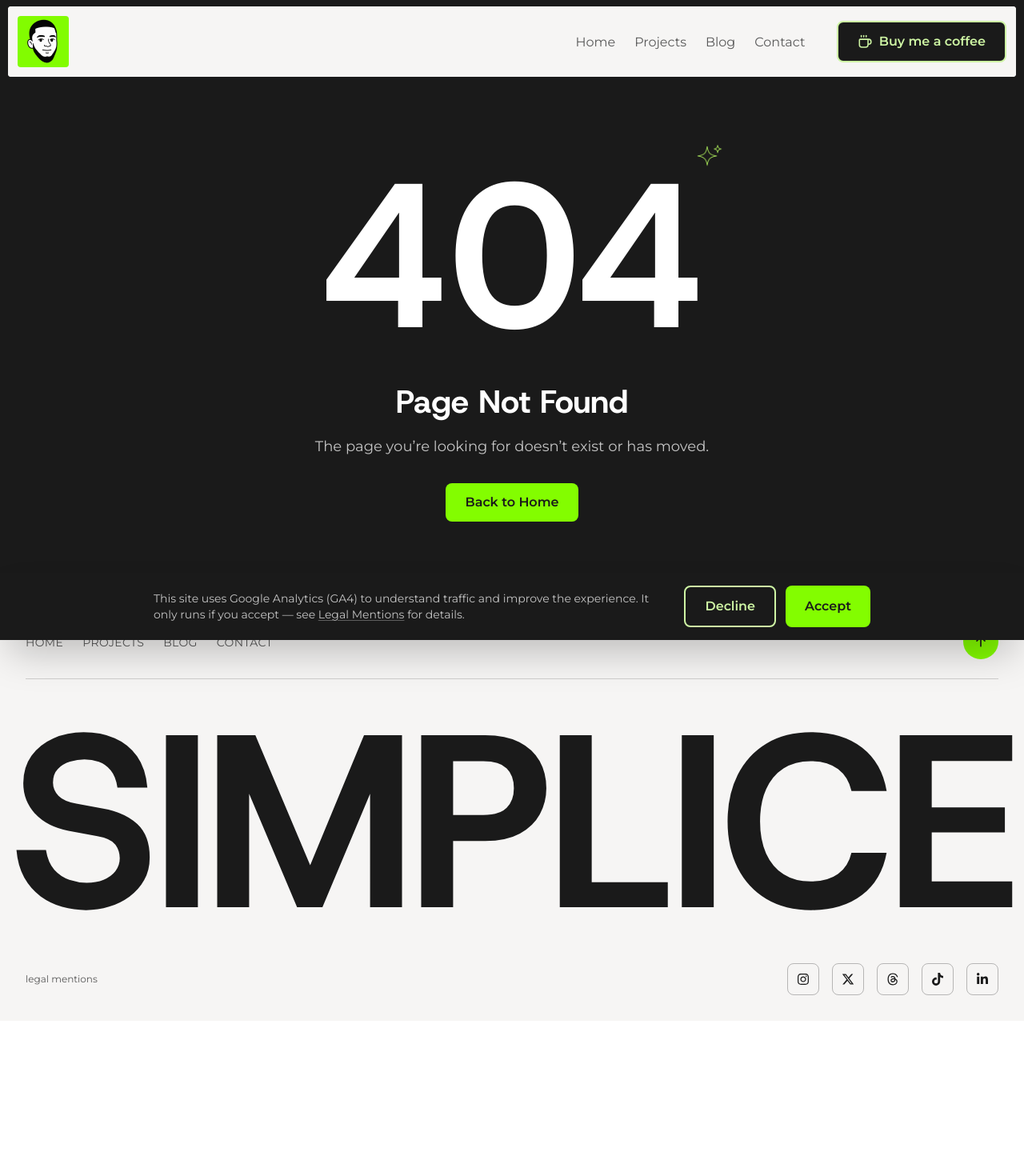
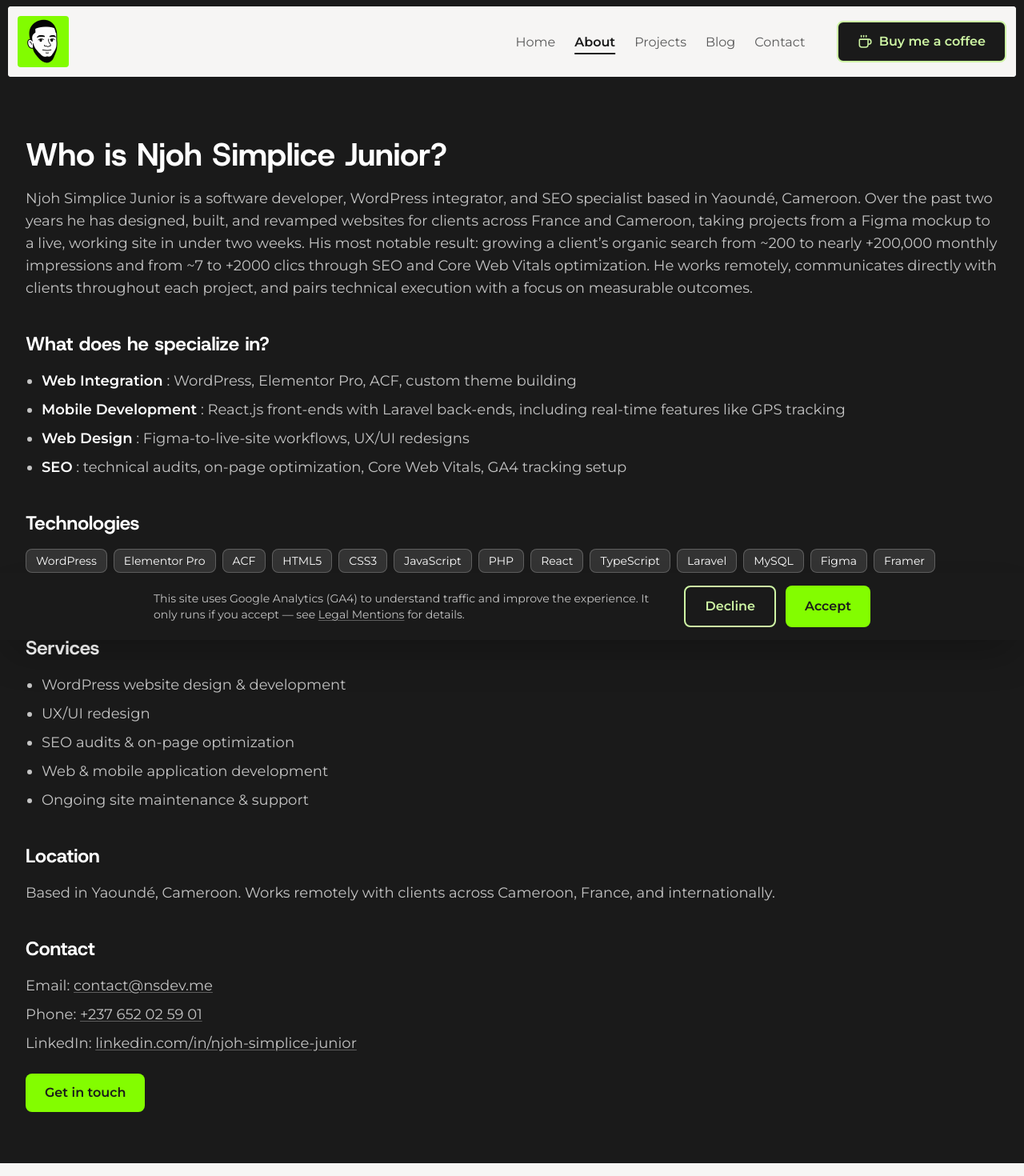
Before and after one commit to njoh-simplice/nsdev, a React (Vite) app: page /about in a window 1280 px wide. Shown: the top 1470 px of the page at 80% size. Before the commit the page ends 1276 px from the top, so only its background shows below. Built offline with nearby package versions, Linux system fonts and the light colour scheme.

Commit message:
left from csr to ssg

```diff
--- a/src/components/layout/Footer.tsx
+++ b/src/components/layout/Footer.tsx
@@ -22,7 +22,7 @@ export default function Footer() {
       {/* 1. Nav + back-to-top */}
       <div className="flex flex-col items-center gap-4 px-4 sm:flex-row sm:flex-wrap sm:justify-between sm:gap-x-6 sm:gap-y-4 sm:px-8">
         <nav>
-          <ul className="flex flex-wrap items-center gap-x-6 gap-y-2">
+          <ul className="flex flex-wrap items-center gap-x-3 md:gap-x-6 gap-y-2">
             {NAV_ITEMS.map(({ to, label, end }) => (
               <li key={to}>
                 <NavLink to={to} end={end} className={navLinkClass}>
--- a/src/constants/nav.ts
+++ b/src/constants/nav.ts
@@ -8,6 +8,7 @@ export interface NavItem {
 /** Primary navigation — shared by the header and the footer. */
 export const NAV_ITEMS: NavItem[] = [
   { to: "/", label: "Home", end: true },
+  { to: "/about", label: "About", end: false },
   { to: "/projects", label: "Projects", end: false },
   { to: "/blog", label: "Blog", end: false },
   { to: "/contact", label: "Contact", end: false },
--- a/src/constants/pageMeta.ts
+++ b/src/constants/pageMeta.ts
@@ -18,6 +18,11 @@ export const PAGE_META = {
       "Njoh Simplice Junior | Software Developer & WordPress/SEO Specialist",
     description:
       "Njoh Simplice Junior, freelance software developer and WordPress/SEO specialist in Yaoundé, Cameroon. Websites and web/mobile apps from Figma mockup to live site, usually in under two weeks.",
+  },
+  "/about": {
+    title: "About Njoh Simplice Junior | Software Developer & SEO Specialist",
+    description:
+      "Who is Njoh Simplice Junior? A software developer, WordPress integrator and SEO specialist in Yaoundé, Cameroon, working remotely with clients across Cameroon, France and internationally.",
   },
   "/projects": {
     title: "Projects | Njoh Simplice Junior",
@@ -50,6 +55,7 @@ export type PageMetaKey = keyof typeof PAGE_META;
 /** Routes prerendered to static HTML at build time (see scripts/prerender.mjs). */
 export const PRERENDER_ROUTES = [
   "/",
+  "/about",
   "/projects",
   "/blog",
   "/contact",
--- a/src/constants/socials.ts
+++ b/src/constants/socials.ts
@@ -12,6 +12,12 @@ export interface SocialLink {
   href: string;
   Icon: IconType;
 }
+
+/**
+ * Pulled out because it's referenced outside the icon row too — the /about
+ * page links it in prose and in its JSON-LD `sameAs`. One URL, one place.
+ */
+export const LINKEDIN_URL = "https://www.linkedin.com/in/njoh-simplice-junior";
 
 /** Social profiles — shared by the Hero and the footer. */
 export const SOCIAL_LINKS: SocialLink[] = [
@@ -37,7 +43,7 @@ export const SOCIAL_LINKS: SocialLink[] = [
   },
   {
     label: "LinkedIn",
-    href: "https://www.linkedin.com/in/njoh-simplice-junior",
+    href: LINKEDIN_URL,
     Icon: FaLinkedinIn,
   },
 ];
--- a/src/features/home/About.tsx
+++ b/src/features/home/About.tsx
@@ -1,3 +1,4 @@
+import { Link } from "react-router-dom";
 import portrait from "../../assets/images/njoh-simplice-junior-portrait.webp";
 import webIntegrationImg from "../../assets/images/hoverAbout/Web-integration.webp";
 import mobileDevelopmentImg from "../../assets/images/hoverAbout/mobile-development.webp";
@@ -62,6 +63,16 @@ export default function About() {
             clearly, and I&rsquo;m always looking for ways to make a project
             better before you even ask.
           </p>
+          {/* Keeps /about internally linked — it's deliberately out of the
+              main nav, so this is the crawl path to it. */}
+          <div className="mt-4 text-center md:mt-6 md:text-left">
+            <Link
+              to="/about"
+              className="inline-block font-body font-semibold text-on-light underline decoration-on-light-muted/40 underline-offset-4 hover:decoration-on-light focus-visible:outline-2 focus-visible:outline-offset-2 focus-visible:outline-on-light"
+            >
+              Learn more about me &rarr;
+            </Link>
+          </div>
         </div>
 
         {/* Right: photo + specialty list (stacks below the text on mobile) */}
--- /dev/null
+++ b/src/pages/About.tsx
@@ -0,0 +1,198 @@
+import Button from "../components/ui/Button";
+import { LINKEDIN_URL } from "../constants/socials";
+import { SITE_URL } from "../constants/pageMeta";
+import { usePageMeta } from "../hooks/usePageMeta";
+
+/* ------------------------------------------------------------------ */
+/* Content                                                            */
+/* ------------------------------------------------------------------ */
+
+const SPECIALTIES = [
+  {
+    term: "Web Integration",
+    detail: "WordPress, Elementor Pro, ACF, custom theme building",
+  },
+  {
+    term: "Mobile Development",
+    detail:
+      "React.js front-ends with Laravel back-ends, including real-time features like GPS tracking",
+  },
+  {
+    term: "Web Design",
+    detail: "Figma-to-live-site workflows, UX/UI redesigns",
+  },
+  {
+    term: "SEO",
+    detail:
+      "technical audits, on-page optimization, Core Web Vitals, GA4 tracking setup",
+  },
+];
+
+const TECHNOLOGIES = [
+  "WordPress",
+  "Elementor Pro",
+  "ACF",
+  "HTML5",
+  "CSS3",
+  "JavaScript",
+  "PHP",
+  "React",
+  "TypeScript",
+  "Laravel",
+  "MySQL",
+  "Figma",
+  "Framer",
+  "Git/GitHub",
+  "Google Analytics 4",
+];
+
+const SERVICES = [
+  "WordPress website design & development",
+  "UX/UI redesign",
+  "SEO audits & on-page optimization",
+  "Web & mobile application development",
+  "Ongoing site maintenance & support",
+];
+
+/**
+ * Structured data for this page. Escaping `<` keeps the JSON from being able
+ * to close the surrounding <script> tag — belt and braces on static content.
+ */
+const PERSON_SCHEMA = JSON.stringify({
+  "@context": "https://schema.org",
+  "@type": "Person",
+  name: "Njoh Simplice Junior",
+  url: `${SITE_URL}/about`,
+  jobTitle: "Software Developer & WordPress/SEO Specialist",
+  email: "contact@nsdev.me",
+  telephone: "+237652025901",
+  address: {
+    "@type": "PostalAddress",
+    addressLocality: "Yaoundé",
+    addressCountry: "CM",
+  },
+  sameAs: [LINKEDIN_URL],
+}).replace(/</g, "\\u003c");
+
+/* ------------------------------------------------------------------ */
+/* Shared classes                                                     */
+/* ------------------------------------------------------------------ */
+
+const headingClass = "font-display text-xl font-bold text-on-dark md:text-2xl";
+const bodyClass = "font-body text-on-dark-muted md:text-lg";
+const listClass = `mt-4 list-disc space-y-2 pl-5 ${bodyClass}`;
+const termClass = "font-semibold text-on-dark";
+const linkClass =
+  "underline decoration-on-dark-muted/40 underline-offset-2 hover:text-on-dark focus-visible:outline-2 focus-visible:outline-offset-2 focus-visible:outline-on-dark";
+
+/* ------------------------------------------------------------------ */
+
+export default function About() {
+  usePageMeta("/about");
+
+  return (
+    <div className="bg-brand-black px-4 py-16 text-on-dark sm:px-8 md:py-16">
+      {/* Full-bleed like the Projects page — same section padding, no inner
+          max-width container. */}
+      <article>
+        <section className="mt-2">
+          <h1 className="font-display text-[1.75rem] font-bold leading-tight text-on-dark md:text-[2.5rem]">
+            Who is Njoh Simplice Junior?
+          </h1>
+          <p className={`mt-4 ${bodyClass}`}>
+            Njoh Simplice Junior is a software developer, WordPress integrator,
+            and SEO specialist based in Yaound&eacute;, Cameroon. Over the past
+            two years he has designed, built, and revamped websites for clients
+            across France and Cameroon, taking projects from a Figma mockup to a
+            live, working site in under two weeks. His most notable result:
+            growing a client&rsquo;s organic search from ~200 to nearly +200,000
+            monthly impressions and from ~7 to +2000 clics through SEO and Core
+            Web Vitals optimization. He works remotely, communicates directly
+            with clients throughout each project, and pairs technical execution
+            with a focus on measurable outcomes.
+          </p>
+        </section>
+
+        <section className="mt-10">
+          <h2 className={headingClass}>What does he specialize in?</h2>
+          <ul className={listClass}>
+            {SPECIALTIES.map(({ term, detail }) => (
+              <li key={term}>
+                <span className={termClass}>{term}</span> : {detail}
+              </li>
+            ))}
+          </ul>
+        </section>
+
+        <section className="mt-10">
+          <h2 className={headingClass}>Technologies</h2>
+          <ul className="mt-4 flex flex-wrap gap-2">
+            {TECHNOLOGIES.map((tech) => (
+              <li
+                key={tech}
+                className="rounded-button border border-on-dark-muted/30 bg-brand-charcoal px-3 py-1 font-body text-sm text-on-dark"
+              >
+                {tech}
+              </li>
+            ))}
+          </ul>
+        </section>
+
+        <section className="mt-10">
+          <h2 className={headingClass}>Services</h2>
+          <ul className={listClass}>
+            {SERVICES.map((service) => (
+              <li key={service}>{service}</li>
+            ))}
+          </ul>
+        </section>
+
+        <section className="mt-10">
+          <h2 className={headingClass}>Location</h2>
+          <p className={`mt-4 ${bodyClass}`}>
+            Based in Yaound&eacute;, Cameroon. Works remotely with clients
+            across Cameroon, France, and internationally.
+          </p>
+        </section>
+
+        <section className="mt-10">
+          <h2 className={headingClass}>Contact</h2>
+          <ul className={`mt-4 space-y-2 ${bodyClass}`}>
+            <li>
+              Email:{" "}
+              <a href="mailto:contact@nsdev.me" className={linkClass}>
+                contact@nsdev.me
+              </a>
+            </li>
+            <li>
+              Phone:{" "}
+              <a href="tel:+237652025901" className={linkClass}>
+                +237 652 02 59 01
+              </a>
+            </li>
+            <li>
+              LinkedIn:{" "}
+              <a
+                href={LINKEDIN_URL}
+                target="_blank"
+                rel="noreferrer"
+                className={linkClass}
+              >
+                linkedin.com/in/njoh-simplice-junior
+              </a>
+            </li>
+          </ul>
+
+          <Button variant="primary" to="/contact" className="mt-6">
+            Get in touch
+          </Button>
+        </section>
+
+        <script
+          type="application/ld+json"
+          dangerouslySetInnerHTML={{ __html: PERSON_SCHEMA }}
+        />
+      </article>
+    </div>
+  );
+}
--- a/src/pages/Contact.tsx
+++ b/src/pages/Contact.tsx
@@ -17,25 +17,32 @@ function ContactCard({
   label,
   value,
   href,
+  external = false,
+  ariaLabel,
 }: {
   icon: ReactNode;
   label: string;
   value: string;
   href: string;
+  /** Opens in a new tab (WhatsApp); `mailto:` links stay in the same tab. */
+  external?: boolean;
+  ariaLabel: string;
 }) {
   return (
-    <div className="flex flex-col items-center gap-2 rounded-card border border-on-dark-muted/15 bg-brand-charcoal p-6 text-center transition-colors hover:border-on-dark-muted/40">
+    <a
+      href={href}
+      aria-label={ariaLabel}
+      {...(external ? { target: "_blank", rel: "noreferrer" } : {})}
+      className="group flex flex-col items-center gap-2 rounded-card border border-on-dark-muted/15 bg-brand-charcoal p-6 text-center transition-colors hover:border-on-dark-muted/40 focus-visible:outline-2 focus-visible:outline-offset-2 focus-visible:outline-on-dark"
+    >
       <span className="text-brand-lime">{icon}</span>
       <span className="font-body text-xs uppercase tracking-wide text-on-dark-muted">
         {label}
       </span>
-      <a
-        href={href}
-        className="font-body font-semibold text-on-dark hover:text-brand-lime focus-visible:outline-2 focus-visible:outline-offset-2 focus-visible:outline-on-dark"
-      >
+      <span className="font-body font-semibold text-on-dark transition-colors group-hover:text-brand-lime">
         {value}
-      </a>
-    </div>
+      </span>
+    </a>
   );
 }
 
@@ -182,39 +189,40 @@ export default function Contact() {
 
   return (
     <section className="bg-brand-black px-4 py-16 text-on-dark sm:px-8 md:py-24">
-      <div className="mx-auto max-w-5xl">
-        <h1 className="font-display text-[1.75rem] text-center font-bold uppercase leading-tight md:text-[2.5rem]">
-          Contact
+      <div className="mx-auto max-w-3xl">
+        <h1 className="text-center font-display text-[1.75rem] font-bold uppercase leading-tight md:text-[2.5rem]">
+          Have a project in mind?
         </h1>
+        <p className="mx-auto mt-4 max-w-xl text-center font-body text-on-dark-muted md:text-lg">
+          Tell me what you&rsquo;re building, what problem you&rsquo;re solving,
+          and your timeline.
+        </p>
 
-        {/* SECTION 1 — contact info */}
-        <h2 className="mt-10 font-display text-center text-lg font-bold uppercase text-on-dark">
+        <h2 className="mt-10 text-center font-body text-sm uppercase tracking-wide text-on-dark-muted">
           Reach me directly
         </h2>
         <div className="mt-4 grid gap-4 sm:grid-cols-2">
           <ContactCard
             icon={PhoneIcon}
-            label="Phone"
+            label="WhatsApp"
             value="+237 652 02 59 01"
-            href="tel:+237652025901"
+            href="https://wa.me/237652025901"
+            external
+            ariaLabel="Chat on WhatsApp with +237 652 02 59 01"
           />
           <ContactCard
             icon={MailIcon}
             label="Email"
             value="contact@nsdev.me"
             href="mailto:contact@nsdev.me"
+            ariaLabel="Email contact@nsdev.me"
           />
         </div>
-
-        {/* SECTION 2 — form */}
-        <h2 className="mt-12 font-display text-center text-lg font-bold uppercase text-on-dark">
-          Send a message
-        </h2>
 
         {submitted ? (
           <div
             role="status"
-            className="mt-4 rounded-card border border-on-dark-muted/15 bg-brand-charcoal p-6 text-center"
+            className="mt-10 rounded-card border border-on-dark-muted/15 bg-brand-charcoal p-6 text-center"
           >
             <p className="font-display text-xl font-bold text-on-dark">
               Message sent
@@ -225,7 +233,7 @@ export default function Contact() {
             </p>
           </div>
         ) : (
-          <form noValidate onSubmit={handleSubmit} className="mt-4 space-y-4">
+          <form noValidate onSubmit={handleSubmit} className="mt-10 space-y-4">
             {TEXT_FIELDS.map((field) => {
               const error = errorFor(field.name);
               const required = field.name !== "phone";
--- a/src/routes.tsx
+++ b/src/routes.tsx
@@ -1,6 +1,7 @@
 import type { RouteObject } from "react-router-dom";
 import RootLayout from "./components/layout/RootLayout";
 import Home from "./pages/Home";
+import About from "./pages/About";
 import Projects from "./pages/Projects";
 import Blog from "./pages/Blog";
 import Contact from "./pages/Contact";
@@ -36,6 +37,7 @@ export const routes: RouteObject[] = [
     errorElement: <RouteError />,
     children: [
       { index: true, element: <Home /> },
+      { path: "about", element: <About /> },
       { path: "projects", element: <Projects /> },
       { path: "blog", element: <Blog /> },
       { path: "contact", element: <Contact /> },
```
Also changed, not shown: public/llms.txt, 1 other file (tests, documents, lock files or other folders).
